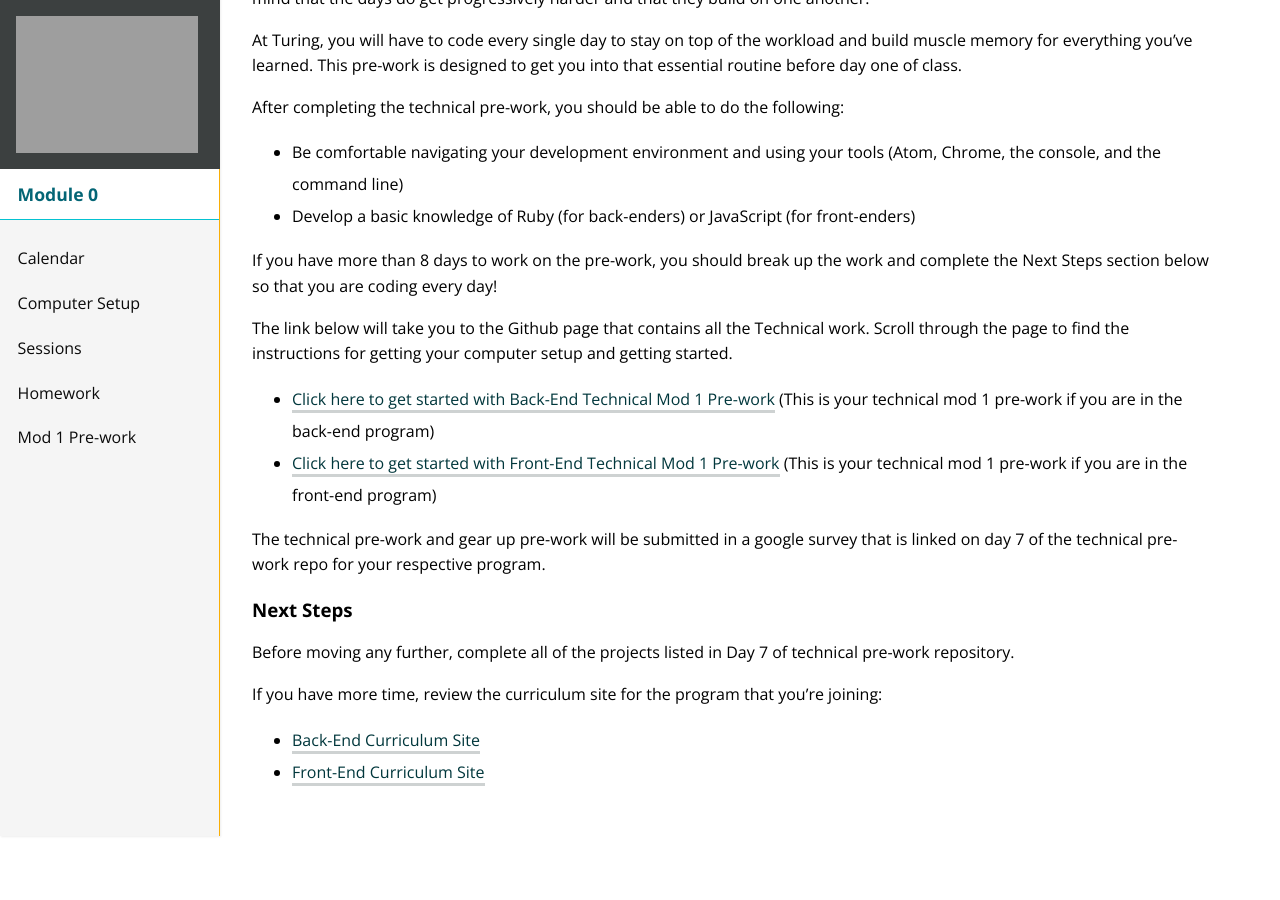
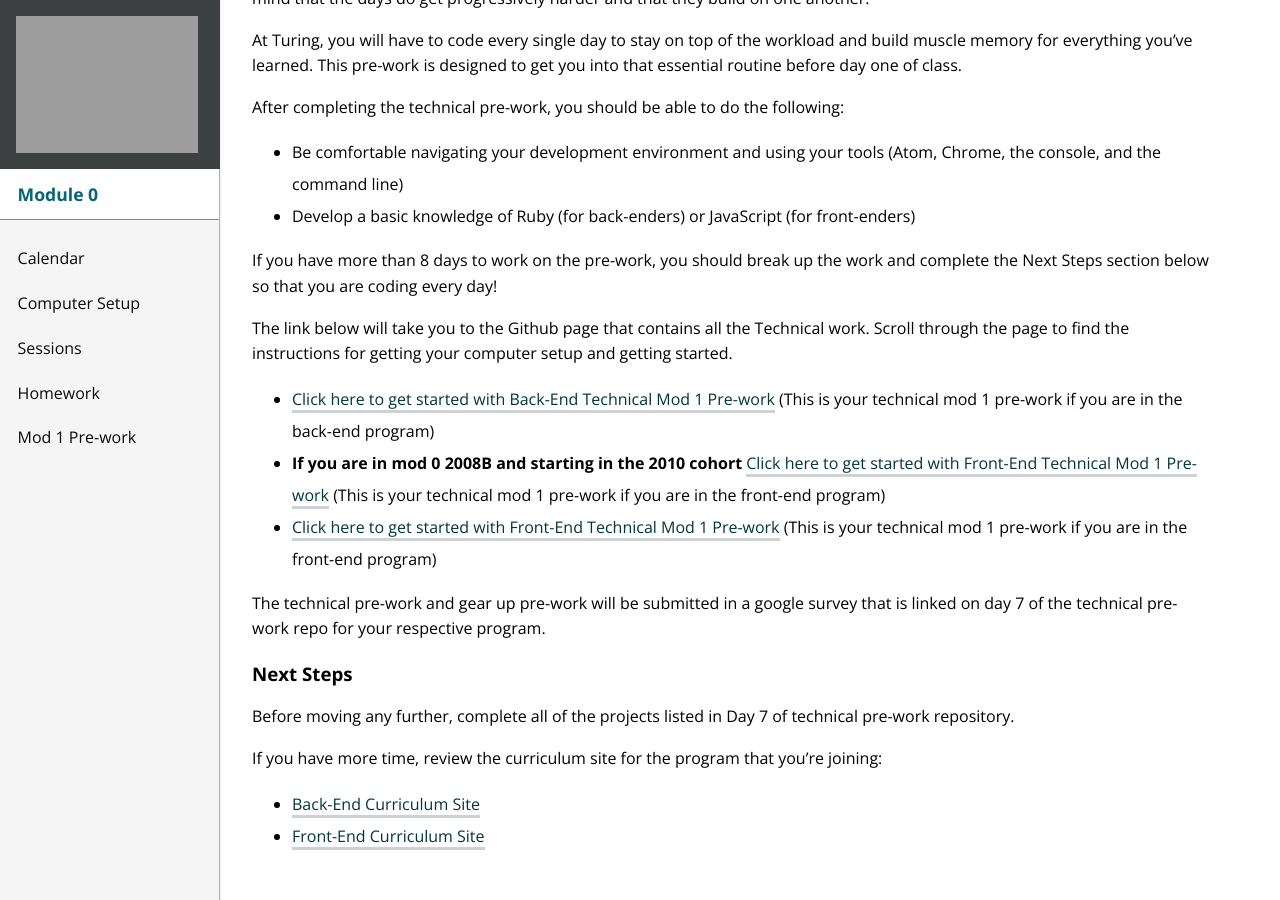
Before and after one commit to turingschool/mod-0-curriculum, a Jekyll site: the page built from prework/index.md, in a window 1280 px wide and 900 px high, scrolled down 1765 px. Built offline with Jekyll 4.4.1, drawn with Linux system fonts in a browser that asks for light colours; nearby versions of some CDN libraries; before the commit the page ends 2601 px from its top, so only the background shows below that.

Commit message:
Update pre-work

```diff
--- a/prework/index.md
+++ b/prework/index.md
@@ -67,6 +67,7 @@ If you have more than 8 days to work on the pre-work, you should break up the wo
 The link below will take you to the Github page that contains all the Technical work. Scroll through the page to find the instructions for getting your computer setup and getting started.
 
 * [Click here to get started with Back-End Technical Mod 1 Pre-work](https://github.com/turingschool-examples/backend_mod_1_prework) (This is your technical mod 1 pre-work if you are in the back-end program)
+* **If you are in mod 0 2008B and starting in the 2010 cohort** [Click here to get started with Front-End Technical Mod 1 Pre-work](https://github.com/turingschool/frontend-mod-1-prework-2008b) (This is your technical mod 1 pre-work if you are in the front-end program)
 * [Click here to get started with Front-End Technical Mod 1 Pre-work](https://github.com/turingschool-examples/frontend-mod-1-prework) (This is your technical mod 1 pre-work if you are in the front-end program)
 
 The technical pre-work and gear up pre-work will be submitted in a google survey that is linked on day 7 of the technical pre-work repo for your respective program.
```
